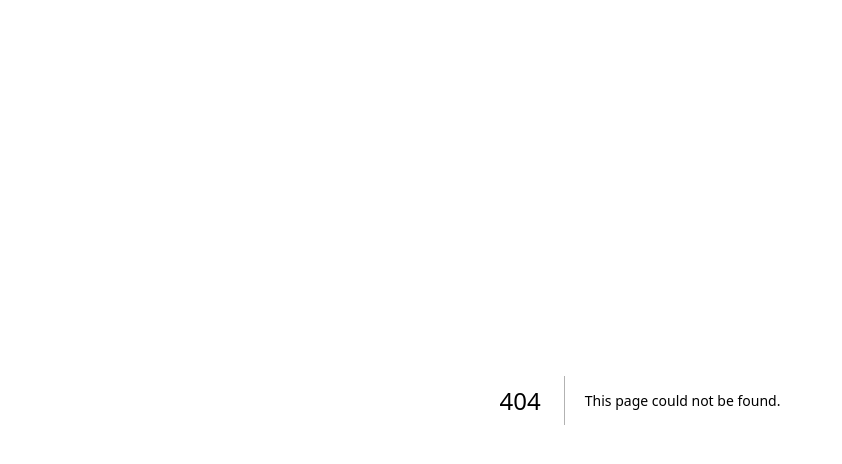
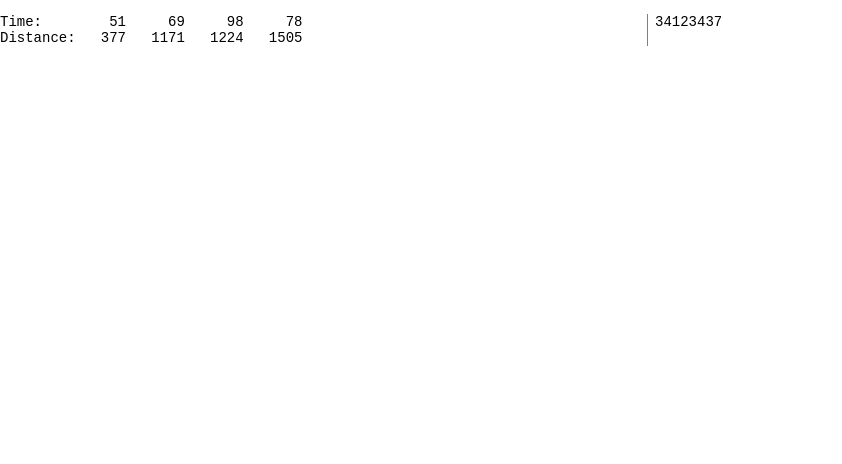
Before and after one commit to d-lukashevich/aoc, a Next.js app: page /days/2023/6 in a window 1280 px wide. Before the commit this address had no page. Shown: the top 464 px of the page, without its empty margins (0-842 px from the left). Built offline with nearby package versions, Linux system fonts and the light colour scheme.

Commit message:
feat(06.12.23): add solution

```diff
--- /dev/null
+++ b/pages/days/2023/6.tsx
@@ -0,0 +1,35 @@
+import { PuzzleRenderer } from '@units/PuzzleRenderer';
+import { getNumsList, parseRows } from '@utils';
+
+const reg = /:(.+)$/;
+
+const getData = (raw: string) => {
+  return parseRows(raw).map((row) => getNumsList(row.match(reg)?.[1]!));
+};
+
+const countMargin = (time: number, distance: number) => {
+  let counter = 0;
+  for (let speed = 1; speed <= time; speed++) {
+    const traveled = (time - speed) * speed;
+    if (traveled > distance) counter++;
+  }
+  return counter;
+};
+
+const concatNumbers = (nums: number[]) => Number(nums.reduce((acc, num) => `${acc}${num}`, ''));
+
+const first = (raw: string) => {
+  const [times, distances] = getData(raw);
+  return times.reduce((acc, time, i) => acc * countMargin(time, distances[i]), 1);
+};
+
+const second = (raw: string) => {
+  const [time, distance] = getData(raw).map(concatNumbers);
+  return countMargin(time, distance);
+};
+
+// Smells like brute forcing =)
+
+export default function Day() {
+  return <PuzzleRenderer func={second} first={first} second={second} />;
+}
```
Also changed, not shown: public/inputs/2023/6.txt (added).
